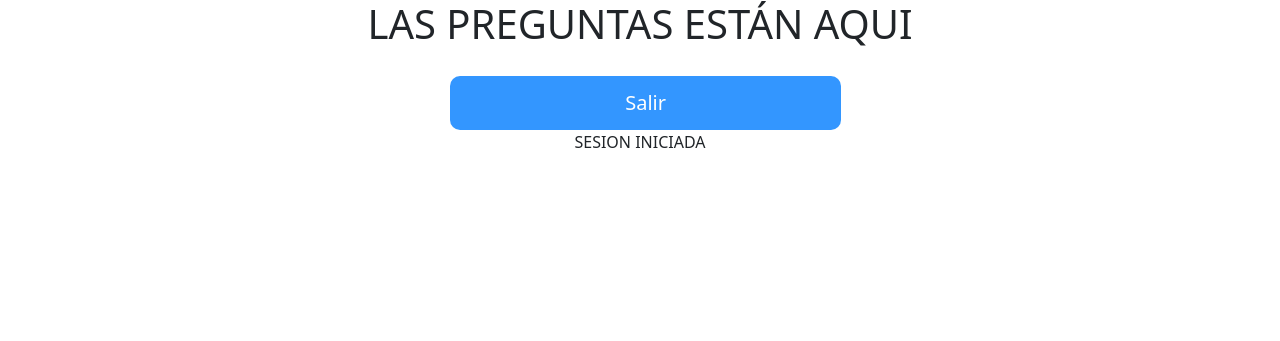
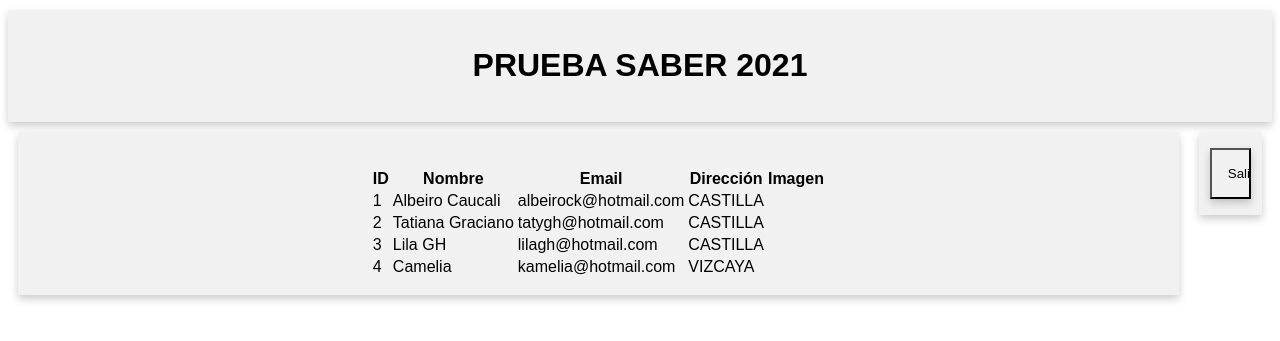
Before and after one commit to albeirock/demo, a PHP site: page /preguntas.php in a window 1280 px wide. Shown: the top 341 px of the page. Run offline with PHP 8.4, Linux system fonts and the light colour scheme; the visitor is signed in with stand-in values (Sample User, id 1); data that the repository does not hold is empty.

Commit message:
Se llama el archivo XML - Solo texto Se inicia estilo css de preguntas https://programacionconphp.com/leer-un-xml-desde-php/

```diff
--- /dev/null
+++ b/assets/css/stylep.css
@@ -0,0 +1,68 @@
+
+  body {
+    font-family: Arial, Helvetica, sans-serif;
+  }
+
+  /* Float four columns side by side */
+  .column {
+    float: left;   /*AQUI SE CUADRA EL ANCHO Y EL CENTRADO DE LAS FOTOS  */
+    width: 95%;
+    padding: 0 10px 0px 10px;
+  }
+
+  .columnout {
+    float: left;   /*AQUI SE CUADRA EL ANCHO Y EL CENTRADO DE LAS FOTOS  */
+    width: 5%;
+    padding: 0 10px 0px 10px;
+  }
+
+  .columin {
+    float: left;   /*AQUI SE CUADRA EL ANCHO Y EL CENTRADO DE LAS FOTOS  */
+    width: 10%;
+    padding: 0px 0px 0px 0px;
+  }
+
+  /* Remove extra left and right margins, due to padding */
+  .row {margin: 0 -5px;}
+
+  /* Clear floats after the columns */
+  .row:after {
+    content: "";
+    display: table;
+    clear: both;
+  }
+
+  /* Responsive columns */
+  @media screen and (max-width: 600px) {
+    .column {
+      width: 100%;
+      display: block;
+      margin-bottom: 20px;
+    }
+  }
+
+  /* Style the counter cards */
+  .card {
+    margin-top: 10px;
+    box-shadow: 0 4px 8px 0 rgba(0, 0, 0, 0.2);
+    padding: 16px;
+    text-align: center;
+    background-color: #f1f1f1;
+  }
+
+  input{
+    max-width:100%;
+    box-shadow: 0 4px 8px 0 rgba(0, 0, 0, 0.2);
+    padding: 16px;
+    text-align: center;
+    background-color: #f1f1f1;
+
+  }
+
+  .tarjeton {
+
+    display: flex;
+    justify-content: center;
+    flex-direction: row;
+
+  }
--- a/preguntas.php
+++ b/preguntas.php
@@ -1,3 +1,15 @@
+<?php
+
+$doc =new DOMDocument();
+$doc->load("questions/1.xml");
+$personas=$doc->getElementsByTagName("personas");
+
+
+
+?>
+
+
+
 <!DOCTYPE html>
 <html lang="en">
 <head>
@@ -5,19 +17,91 @@
     <meta http-equiv="X-UA-Compatible" content="IE=edge">
     <meta name="viewport" content="width=device-width, initial-scale=1.0">
     <title>SABER</title>
-    <link rel="stylesheet" href="assets/css/style.css">
-    <link href="https://cdn.jsdelivr.net/npm/bootstrap@5.0.0/dist/css/bootstrap.min.css" rel="stylesheet" integrity="sha384-wEmeIV1mKuiNpC+IOBjI7aAzPcEZeedi5yW5f2yOq55WWLwNGmvvx4Um1vskeMj0" crossorigin="anonymous">
+    <link rel="stylesheet" href="assets/css/stylep.css">
+
 </head>
 <body>
-   <h1> LAS PREGUNTAS ESTÁN AQUI</h1>
 
-   <form name= "contacto" action="destroy.php"  onsubmit="return ocultar()"  method="POST" >
-   <div class="row" id="caja21">
+
+<div class="card">
+<h1>PRUEBA SABER 2021</h1>
+</div>
+
+
+
+<section class="tarjeton">
+
+
+  <div class="column">
+    <div class="card">
+        <h3></h3>
+
+        <center> <table>
+          <thead>
+           <tr>
+              <th>ID</th>
+              <th>Nombre</th>
+              <th>Email</th>
+              <th>Dirección</th>
+              <th>Imagen</th>
+           </tr>
+          </thead>
+         <tbody>
+
+         <?php
+            foreach($personas as $persona)
+         {
+            $id = $persona->getElementsByTagName("id_persona");
+            $id_persona=$id->item(0)->nodeValue ;
+
+            $name = $persona->getElementsByTagName("nom");
+            $nom=$name->item(0)->nodeValue ;
+
+            $mail = $persona->getElementsByTagName("correo");
+            $correo=$mail->item(0)->nodeValue ;
+
+
+            $dire = $persona->getElementsByTagName("direccion");
+            $direccion=$dire->item(0)->nodeValue ;
+
+
+         ?>
+            <tr>
+                <td><?php echo $id_persona ?></td>
+                <td><?php echo $nom ?></td>
+                <td><?php echo $correo ?></td>
+                <td><?php echo $direccion ?></td>
+            </tr>
+
+          <?php
+            }
+         ?>
+
+         </tbody>
+        </table></center>
+
+    </div>
+  </div>
+
+  <div class="columnout">
+    <div class="card">
+
+    <form name= "contacto" action="destroy.php"  onsubmit="return ocultar()"  method="POST" >
+   <div class="row">
     <input type="submit" value="Salir" >
   </div>
    </form>
 
+    </div>
+  </div>
 
+  </form>
+
+  </div>
+
+
+
+</section>
 
 
 
@@ -43,7 +127,7 @@ if (isset($_SESSION['tarjeta']))
 $tarjeta = $_SESSION['tarjeta'];
 //$nombre = $_SESSION['nombre'];
 
-echo "SESION INICIADA";
+echo "";
 }
 else //echo "Please <a href='login.php'>click here</a> to log in.";
 
@@ -58,15 +142,19 @@ $query = "SELECT * FROM lista WHERE tarjeta='$tarjeta'";
   elseif ($result->num_rows)
 {
 $row = $result->fetch_array(MYSQLI_NUM);
-$result->close();
+$result->close(); ?>
 
-echo "Estudiante: $row[0], ID: '$row[1]'";
+<div class="card">
 
-}
+<?php echo "Estudiante: $row[0], ID: '$row[1]'"; ?>
+
+</div>
+
+<?php  } ?>
 
 
 
-?>
+
 
 
 
--- /dev/null
+++ b/questions/1.xml
@@ -0,0 +1,116 @@
+<usuarios>
+
+<personas>
+   <id_persona>
+	  1
+   </id_persona>
+
+   <nom>
+	Albeiro Caucali
+   </nom>
+
+   <correo>
+	albeirock@hotmail.com
+   </correo>
+
+   <direccion>
+ 	CASTILLA
+   </direccion>
+
+
+   <image_path>pregunta1.jpg</image_path>
+
+
+
+</personas>
+
+
+
+<personas>
+   <id_persona>
+	  2
+   </id_persona>
+
+   <nom>
+	Tatiana Graciano
+   </nom>
+
+   <correo>
+	tatygh@hotmail.com
+   </correo>
+
+   <direccion>
+ 	CASTILLA
+   </direccion>
+
+
+  <imagen>
+
+    pregunta1.jpg
+
+   </imagen>
+
+</personas>
+
+
+
+
+<personas>
+   <id_persona>
+	  3
+   </id_persona>
+
+   <nom>
+	Lila GH
+   </nom>
+
+   <correo>
+	lilagh@hotmail.com
+   </correo>
+
+   <direccion>
+ 	CASTILLA
+   </direccion>
+
+
+  <imagen>
+
+    pregunta1.jpg
+
+   </imagen>
+
+
+</personas>
+
+
+<personas>
+   <id_persona>
+	  4
+   </id_persona>
+
+   <nom>
+	Camelia
+   </nom>
+
+   <correo>
+	kamelia@hotmail.com
+   </correo>
+
+   <direccion>
+ 	VIZCAYA
+   </direccion>
+
+
+
+  <imagen>
+
+    pregunta1.jpg
+
+   </imagen>
+
+
+
+</personas>
+
+
+</usuarios>
```
Also changed, not shown: preguntas2.php (added, +71 -0 lines), images/pregunta1.jpg (added), images/pregunta1t.jpg (added), questions/pregunta1.jpg (added), 1 other file.
